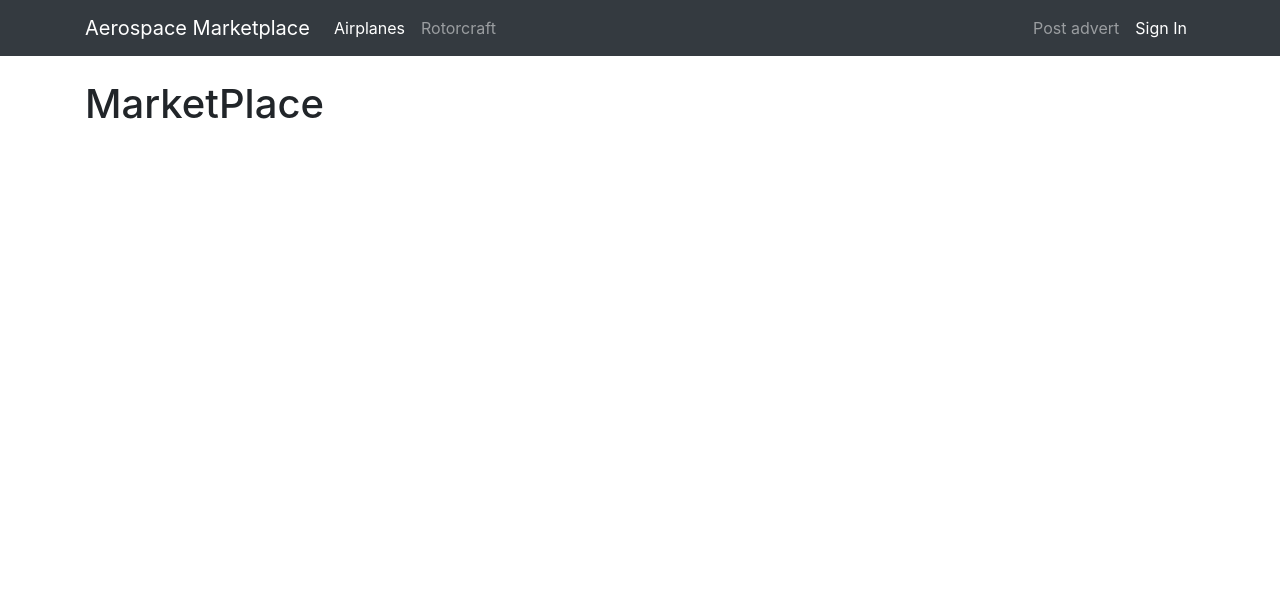
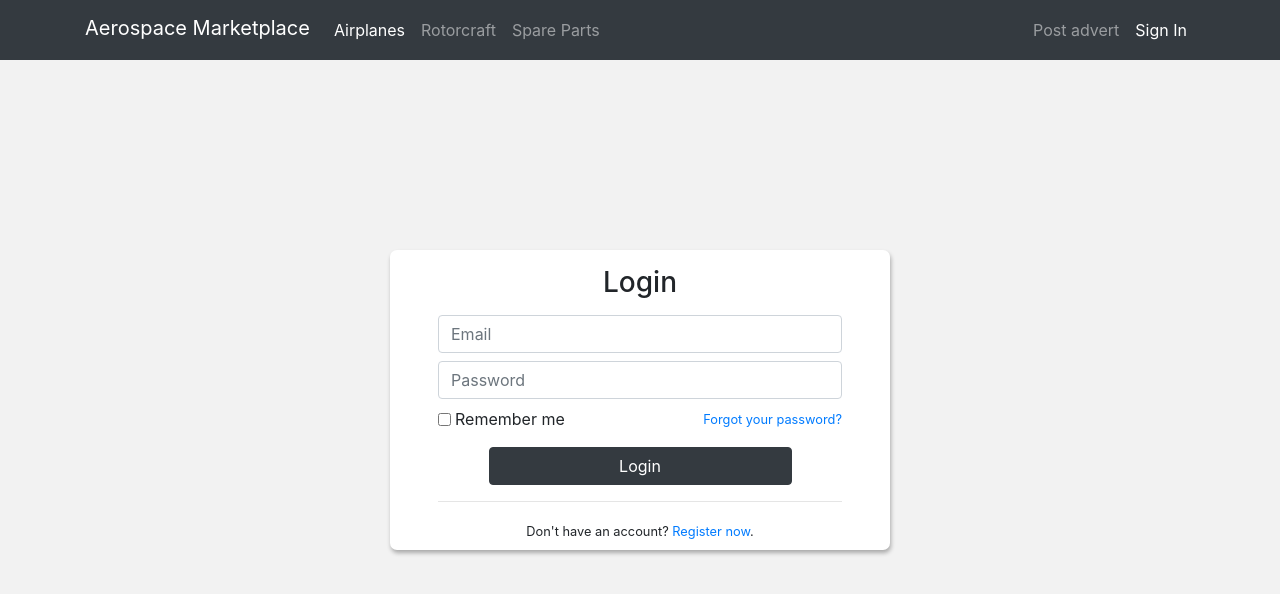
Before and after one commit to keXXpert/marketAerospace, a React (Create React App) app: page /login in a window 1280 px wide. Shown: the top 594 px of the page. Built offline with nearby package versions, Linux system fonts and the light colour scheme.

Commit message:
added login page layout

```diff
--- a/package.json
+++ b/package.json
@@ -10,11 +10,15 @@
     "@types/node": "^12.0.0",
     "@types/react": "^16.9.0",
     "@types/react-dom": "^16.9.0",
+    "@types/react-router-dom": "^5.1.5",
     "bootstrap": "^4.5.0",
     "node-sass": "^4.14.1",
     "react": "^16.13.1",
     "react-dom": "^16.13.1",
+    "react-redux": "^7.2.0",
+    "react-router-dom": "^5.2.0",
     "react-scripts": "3.4.1",
+    "redux": "^4.0.5",
     "typescript": "~3.7.2"
   },
   "scripts": {
--- /dev/null
+++ b/src/App.module.css
@@ -0,0 +1,3 @@
+.App {
+
+}
--- a/src/App.tsx
+++ b/src/App.tsx
@@ -1,15 +1,20 @@
-import React from 'react';
-import Navbar from './components/Navbar/Navbar';
+import React from 'react'
+import Navbar from './components/Navbar/Navbar'
+import Login from './components/Login/Login'
+import { Route, Switch } from 'react-router-dom'
+import Homepage from './components/Homepage/Homepage'
 
 function App() {
   return (
     <div>
-      <Navbar />
-      <div className="container pt-4">
-        <h1>MarketPlace</h1>
-      </div>
+        <Navbar />
+        <Switch>
+          <Route path='/login' component={Login}/>
+          <Route path='/' component={Homepage}/>
+        </Switch>
+
     </div>
-  );
+  )
 }
 
-export default App;
+export default App
--- /dev/null
+++ b/src/components/Homepage/Homepage.tsx
@@ -0,0 +1,11 @@
+import React from 'react'
+
+const Homepage = () => {
+    return (
+        <div className="container pt-4">
+            <h1>MarketPlace</h1>
+        </div>
+    )
+}
+
+export default Homepage
--- /dev/null
+++ b/src/components/Login/Login.module.css
@@ -0,0 +1,22 @@
+.backdrop {
+    height: 100vh;
+    width: 100vw;
+    margin-top: -60px;
+    display: flex;
+    justify-content: center;
+    align-items: center;
+    flex-grow: 1;
+    background: #f2f2f2;
+}
+
+.login {
+    background: #fff;
+    /* position: fixed; */
+    /* top: 50%;
+    left: 50%; */
+    box-sizing: border-box;
+    width: 500px;
+    border-radius: 7px;
+    text-align: center;
+    box-shadow: 1px 3px 4px rgba(0, 0, 0, .3);
+}
--- /dev/null
+++ b/src/components/Login/Login.tsx
@@ -0,0 +1,34 @@
+import React from 'react'
+import myCSS from './Login.module.css'
+
+const Login = () => {
+    return (
+        <div className={myCSS.backdrop}>
+            <div className={myCSS.login}>
+                <h3 className='mt-3'>Login</h3>
+                <form className='mt-3 ml-5 mr-5'>
+                    <div className="form-group mb-2">
+                        <input type='email' className='form-control' placeholder='Email' />
+                    </div>
+                    <div className="form-group mb-2">
+                        <input type='password' className='form-control' placeholder='Password' />
+                    </div>
+                    <div className="form-group form-inline justify-content-between">
+                        <div className='form-check'>
+                            <input type='checkbox' className='form-check-input' id='checkboxinput' />
+                            <label className="form-check-label mr-5" htmlFor='checkboxinput'>Remember me</label>
+                        </div>
+                        <small><a href='/forgot'>Forgot your password?</a></small>
+                    </div>
+                    <button type='button' className='btn btn-dark w-75'>Login</button>
+                    <hr />
+                    <div className='mb-2'>
+                        <small > Don't have an account? <a href='/register'>Register now</a>.</small>
+                    </div>
+                </form>
+            </div>
+        </div>
+    )
+}
+// form-group form-check form-inline
+export default Login
--- a/src/components/Navbar/Navbar.tsx
+++ b/src/components/Navbar/Navbar.tsx
@@ -4,13 +4,16 @@ function Navbar() {
     return (
         <nav className='navbar navbar-dark bg-dark navbar-expand-lg'>
             <div className="container" style={{justifyContent: 'space-between'}}>
-                    <a className="navbar-brand" href="/">Aerospace Marketplace</a>
+                    <a className="navbar-brand mb-1" href="/">Aerospace Marketplace</a>
                     <ul className="navbar-nav mr-auto mt-2 mt-lg-0">
                         <li className="nav-item active">
                             <a className="nav-link" href="/">Airplanes <span className="sr-only">(current)</span></a>
                         </li>
                         <li className="nav-item">
                             <a className="nav-link" href="/">Rotorcraft</a>
+                        </li>
+                        <li className="nav-item">
+                            <a className="nav-link" href="/">Spare Parts</a>
                         </li>
                     </ul>
                     <ul className="navbar-nav mr-0 mt-2 mt-lg-0">
--- a/src/index.tsx
+++ b/src/index.tsx
@@ -1,17 +1,21 @@
 import React from 'react';
-import ReactDOM from 'react-dom';
-import './index.scss';
-import App from './App';
-import * as serviceWorker from './serviceWorker';
+import ReactDOM from 'react-dom'
+import './index.scss'
+import App from './App'
+import * as serviceWorker from './serviceWorker'
+import { BrowserRouter } from 'react-router-dom'
+
 
 ReactDOM.render(
   <React.StrictMode>
-    <App />
+    <BrowserRouter>
+      <App />
+    </BrowserRouter>
   </React.StrictMode>,
   document.getElementById('root')
-);
+)
 
 // If you want your app to work offline and load faster, you can change
 // unregister() to register() below. Note this comes with some pitfalls.
 // Learn more about service workers: https://bit.ly/CRA-PWA
-serviceWorker.unregister();
+serviceWorker.unregister()
```
Also changed, not shown: 1 other file (tests, documents, lock files or other folders).
